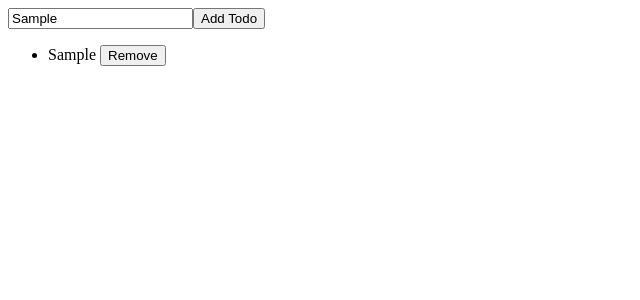
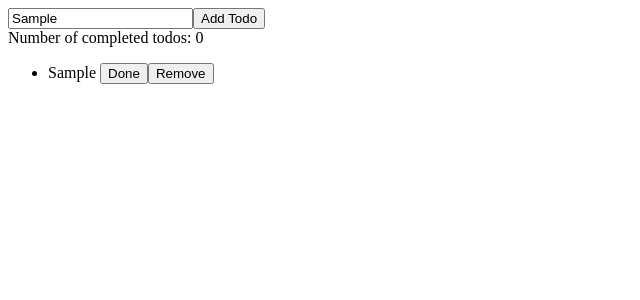
Before and after one commit to MathiasSjoblom-ha-ax/angularTodo, an Angular app: page / in a window 1280 px wide. Both pictures are taken after typing "Sample" into the empty fields and a click on the input "Add Todo". Shown: the top 300 px of the page, without its empty margins (0-640 px from the left). Built offline with nearby package versions, Linux system fonts and the light colour scheme.

Commit message:
added mark todo as done feature

```diff
--- a/src/app/app.component.html
+++ b/src/app/app.component.html
@@ -6,10 +6,14 @@
         <input type="submit" value="Add Todo">
       </form>
     </div>
+    <div class="completed">
+      <span class="completedTodosText">Number of completed todos: {{completedTodos.length}}</span>
+    </div>
     <div class="listDiv">
       <ul>
         <li *ngFor="let todo of todos; let index = index">
           {{ todo.contentText }}
+          <button (click)="doneTodo(index)">Done</button>
           <button (click)="removeTodo(index)">Remove</button>
         </li>
       </ul>
--- a/src/app/app.component.ts
+++ b/src/app/app.component.ts
@@ -11,6 +11,7 @@ export class TodoComponent implements OnInit{
   //String to store the text for the todo item
   todoText = "";
   todos: Todo[] = [];
+  completedTodos: Todo[] = [];
   newTodo: Todo = new Todo(this.todoText, false);
 
 
@@ -27,6 +28,16 @@ export class TodoComponent implements OnInit{
     localStorage.setItem('todos', JSON.stringify(this.todos));
   }
 
+  //Marks the todo item at the specified index as completed
+  //Moves it from the todos array to the completedTodos array and updates local storage
+  doneTodo(index: number) {
+    this.todos[index].isDone = true;
+    this.completedTodos.push(this.todos[index]);
+    this.todos.splice(index, 1);
+    localStorage.setItem('completedtodos', JSON.stringify(this.completedTodos));
+    localStorage.setItem('todos', JSON.stringify(this.todos));
+  }
+
   //OnInit function that is called at component initialization
   //Checks for localstorage data
   ngOnInit() {
```
